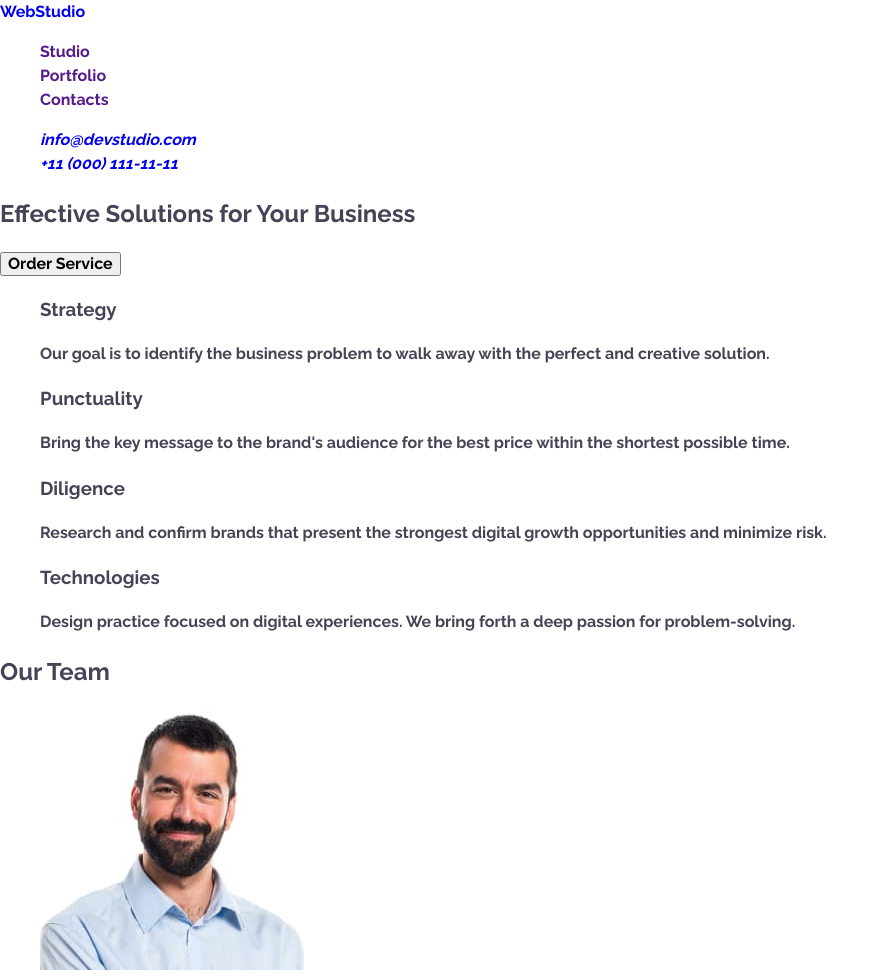
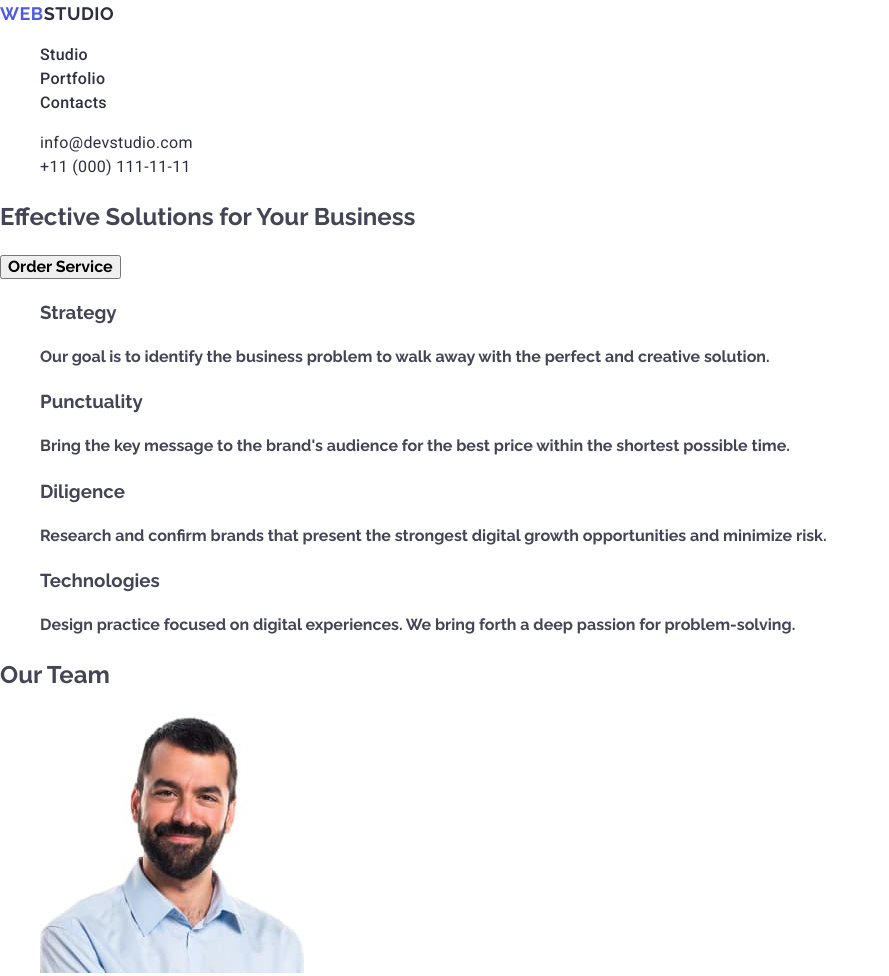
Before and after one commit to Heletskyi/goit-markup-hw-02, a plain HTML site: page index.html in a window 1280 px wide. Shown: the top 976 px of the page, without its empty margins (0-889 px from the left). Drawn offline with nearby package versions, Linux system fonts and the light colour scheme.

Commit message:
finished-with-contacts-mail-tel

```diff
--- a/css/styles.css
+++ b/css/styles.css
@@ -9,6 +9,98 @@ body {
 ul {
   list-style-type: none;
 }
+
 a {
   text-decoration: none;
 }
+
+.span-web {
+  color: var(--IRIS, #4d5ae5);
+  font-family: Raleway;
+  font-size: 18px;
+  font-weight: 700;
+  letter-spacing: 0.54px;
+  text-transform: uppercase;
+}
+.span-studio {
+  color: var(--NAVY-BLUE, #2e2f42);
+  font-family: Raleway;
+  font-size: 18px;
+  font-weight: 700;
+  line-height: 21px;
+  letter-spacing: 0.54px;
+  text-transform: uppercase;
+}
+
+.studio-nav {
+  color: #2e2f42;
+  font-family: Roboto;
+  font-size: 16px;
+  font-style: normal;
+  font-weight: 500;
+  line-height: 24px;
+  letter-spacing: 0.32px;
+}
+
+.studio-nav:hover {
+  color: #404bbf;
+}
+
+.portfolio-nav {
+  color: #2e2f42;
+  font-family: Roboto;
+  font-size: 16px;
+  font-weight: 500;
+  line-height: 24px;
+  letter-spacing: 0.32px;
+}
+
+.portfolio-nav:hover {
+  color: var(--OCEAN, #404bbf);
+}
+.contacts-nav {
+  font-family: Roboto;
+  font-size: 16px;
+  font-weight: 500;
+  line-height: 24px;
+  letter-spacing: 0.32px;
+  color: #2e2f42;
+}
+.contacts-nav:hover {
+  color: #404bbf;
+}
+
+.maill {
+  text-decoration: none;
+  color: #2e2f42;
+  font-family: Roboto;
+  font-size: 16px;
+  font-style: normal;
+  font-weight: 400;
+  line-height: 24px;
+  letter-spacing: 0.32px;
+}
+.maill:hover {
+  color: #404bbf;
+}
+.maill:focus {
+  color: #404bbf;
+}
+
+.telephone {
+  color: #2e2f42;
+  font-family: Roboto;
+  font-size: 16px;
+  font-style: normal;
+  font-weight: 400;
+  line-height: 24px;
+  letter-spacing: 0.32px;
+}
+
+.telephone:hover {
+  color: #404bbf;
+}
+
+.telephone:focus {
+  color: #404bbf;
+}
--- a/index.html
+++ b/index.html
@@ -19,7 +19,10 @@
   <body>
     <header>
       <nav>
-        <a class="logo-nav" href="./index.html">WebStudio</a>
+        <a class="logo-nav" href="./index.html"
+          ><span class="span-web">Web</span
+          ><span class="span-studio">Studio</span></a
+        >
 
         <ul>
           <li><a class="studio-nav" href="">Studio</a></li>
@@ -49,7 +52,7 @@
       </section>
       <section class="advantages">
         <h2 class="advantages-title" hidden>advantages</h2>
-        <ul>
+        <ul class="advantages-list">
           <li>
             <h3 class="Strategy-title">Strategy</h3>
             <p class="Strategy-text">
@@ -82,7 +85,7 @@
       </section>
       <section class="section-two">
         <h2 class="our-team-title">Our Team</h2>
-        <ul>
+        <ul class="team-list">
           <li>
             <img
               src="./images/mark_guerrero.jpg"
@@ -128,7 +131,7 @@
 
       <section class="section-three">
         <h2 class="section-three-title">Our Portfolio</h2>
-        <ul>
+        <ul class="portfolio-list">
           <li>
             <img
               src="./images/banking-app.jpg"
```
